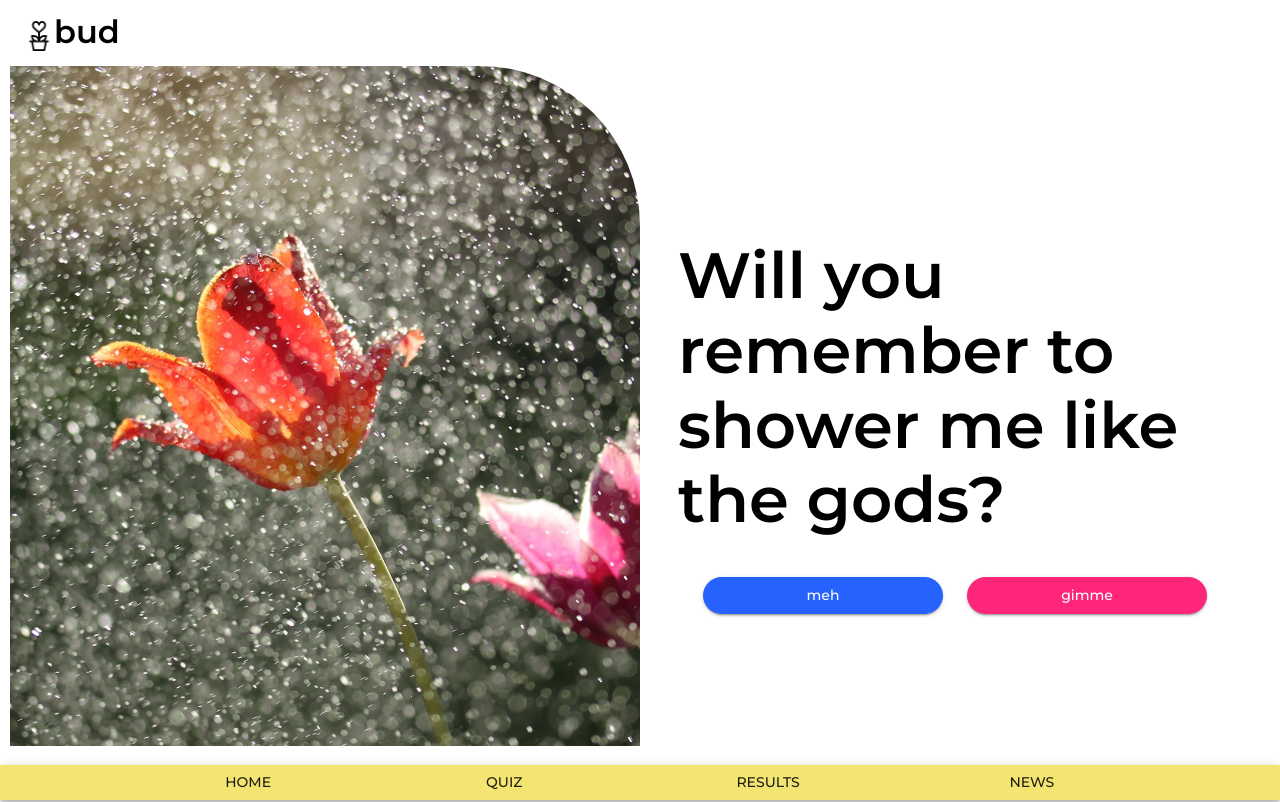
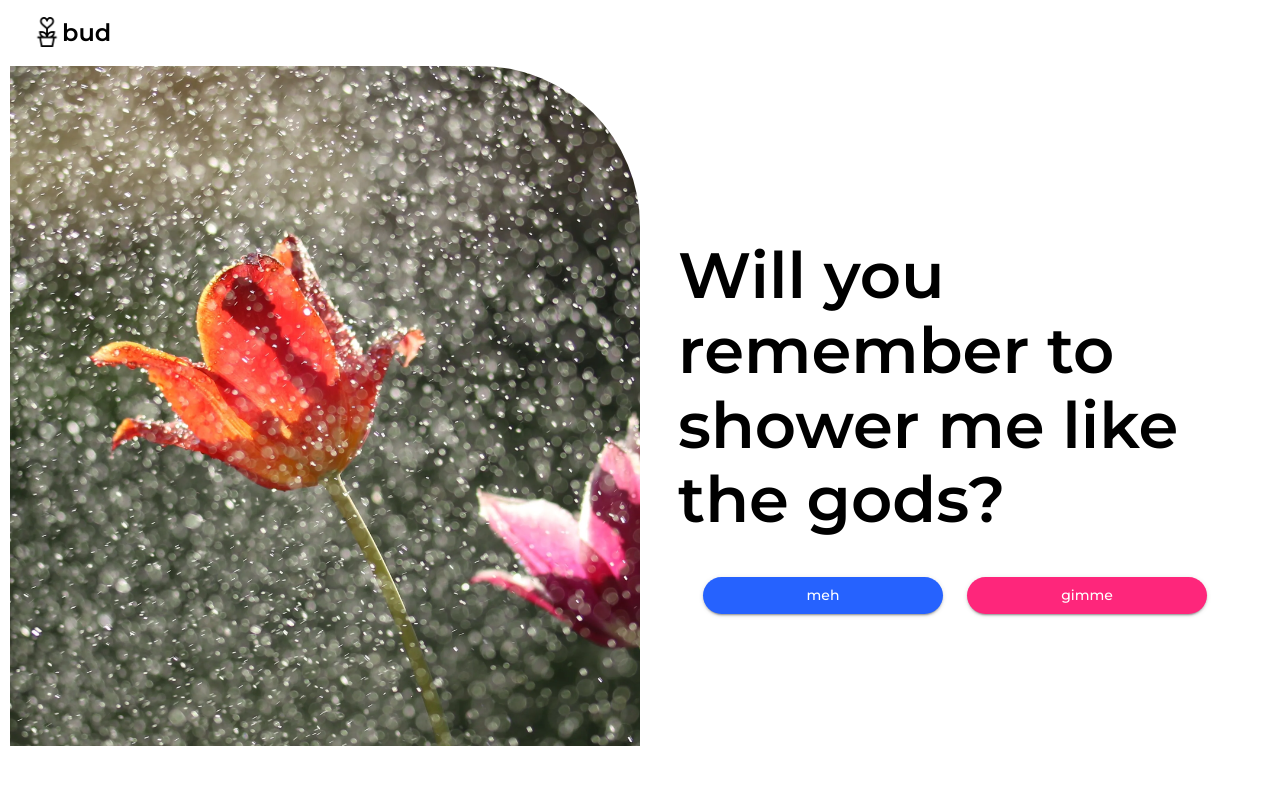
Before and after one commit to alicewestcreate/bud, a React (Create React App) app: page /quiz in a window 1280 px wide. Built offline with nearby package versions, Linux system fonts and the light colour scheme.

Commit message:
overflow and choice text box adjusted

```diff
--- a/src/components/PageContainer.js
+++ b/src/components/PageContainer.js
@@ -14,11 +14,14 @@ const PageContainer = (props) => {
       width: "100vw",
       height: "80vh", //"calc(100vh - 200px)",
 
+
       ...(isPortrait
         ? {
             flexDirection: "column",
             // height: "80vh",
             padding: "2vw",
+            overflowX: "clip",
+
           }
         : isLandscape
         ? {
--- a/src/components/QuizButtonContainer.js
+++ b/src/components/QuizButtonContainer.js
@@ -11,15 +11,19 @@ const QuizButtonContainer = (props) => {
     display: "flex",
     flexDirection: "row",
     alignItems: "flex-end",
+    backgroundImage: "linear-gradient(0deg, rgba(255, 255, 255, 1) 80%, rgba(255, 255, 255, 0.7) 90%, rgba(255, 255, 255, 0) 100%)",
+    // paddingBottom:
+    // bgcolor: "black",
     ...(isPortrait
       ? {
           // width: "100%",
           pt:2,
           position: props.parent === "quiz" ? "sticky" : "sticky",
-          bottom: props.parent === "quiz" ? "80px" : "80px",
+          bottom: props.parent === "quiz" ? "80px" : "0",
           left: props.parent === "quiz" ? "0" : "0",
           width: "80%",
           alignSelf: "center",
+          padding: props.parent === "quiz" ? "auto" : "40px 10% 80px 10%",
 
         }
       : isLandscape
@@ -31,7 +35,7 @@ const QuizButtonContainer = (props) => {
   };
 
   return (
-    <Box className="" sx={styles}>
+    <Box className="ButtonBox" sx={styles}>
       {props.children}
     </Box>
   );
--- a/src/components/nav/TopBar.js
+++ b/src/components/nav/TopBar.js
@@ -2,20 +2,27 @@ import React from "react";
 import { AppBar, Toolbar, Typography } from "@mui/material";
 import { Box } from "@mui/system";
 import logo from "../../images/logo.png";
+import Button from '@mui/material/Button';
+import { Link as RouterLink } from 'react-router-dom';
 
 const TopBar = () => {
   return (
     <>
       <AppBar position="fixed" color="" sx={{ boxShadow: "none" }}>
         <Toolbar sx={{ backgroundColor: "white" }}>
+        <Button component={RouterLink} to="/" color="inherit">
           <Box sx={{ display: "flex", alignItems: "flex-end" }}>
-            <img src={logo} alt="Logo" width="30" height="30"/>
+            <img src={logo} alt="Logo" width="30" height="30" marginBottom="10px"/>
             <Typography
               variant="h3"
-              component="h3">
+              component="h3"
+              sx={{textTransform: "lowercase", fontSize: "1.5rem"}}
+
+              >
               bud
             </Typography>
           </Box>
+          </Button>
         </Toolbar>
       </AppBar>
     </>
--- a/src/pages/Layout.js
+++ b/src/pages/Layout.js
@@ -1,7 +1,7 @@
 import { Box } from "@mui/system";
 import React from "react";
 import { Outlet } from "react-router-dom";
-import NavBar from "../components/nav/NavBar";
+// import NavBar from "../components/nav/NavBar";
 import TopBar from "../components/nav/TopBar";
 
 
@@ -14,9 +14,9 @@ const Layout = (props) => {
       <Box sx={{ display: "flex"}}>
       {props.children}
       </Box>
-      <Box sx={{ display: "flex" }}>
+      {/* <Box sx={{ display: "flex" }}>
         <NavBar />
-      </Box>
+      </Box> */}
       <Outlet />
     </>
   );
--- a/src/pages/majorSections/ResultsCard.js
+++ b/src/pages/majorSections/ResultsCard.js
@@ -50,8 +50,8 @@ const ResultsCard = ({ plantIndex, showNextCard }) => {
 
         </HeadingFrame>
         <QuizButtonContainer parent={"plant"}>
-          <LikeDislikeButton showNextCard={showNextCard} text={"no"}></LikeDislikeButton>
-          <LikeDislikeButton showNextCard={showNextCard} text={"yes"}></LikeDislikeButton>
+          <LikeDislikeButton showNextCard={showNextCard} text={"no"} color={"third"}></LikeDislikeButton>
+          <LikeDislikeButton showNextCard={showNextCard} text={"yes"} color={"secondary"}></LikeDislikeButton>
         </QuizButtonContainer>
       </TextContainer>
 
```
